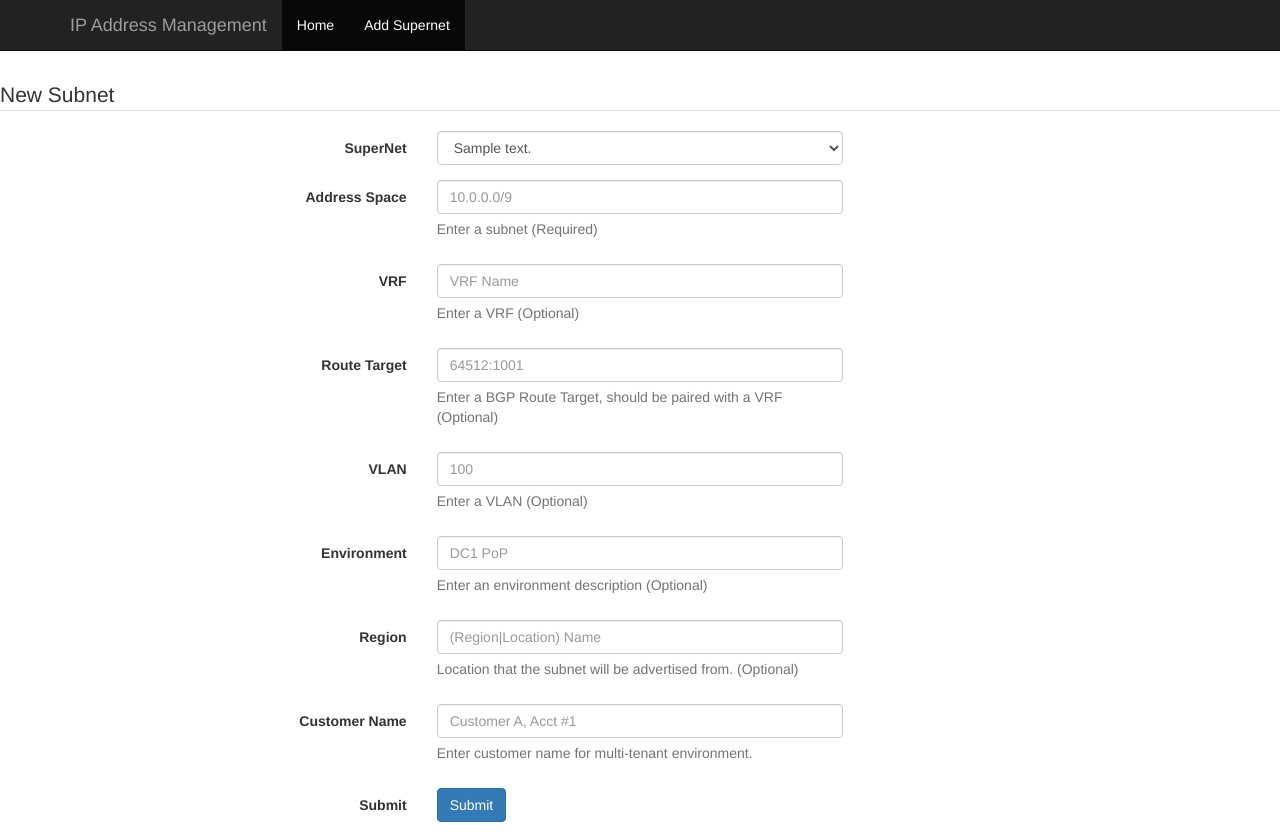
After one commit to ljb-2000/django_ipam, a Django app: page /ipam/subnet/new/ in a window 1280 px wide. The commit adds this page. Run offline with Django 3.2, Linux system fonts and the light colour scheme; tables that the repository leaves empty hold one stand-in row (values such as "Sample post"); some libraries are stand-ins or nearby versions.

Commit message:
initial work on subnets

```diff
--- a/ipam/forms.py
+++ b/ipam/forms.py
@@ -1,6 +1,7 @@
 from django import forms
 
 from .models import SuperBlock
+from .models import Subnet
 
 class NewSuperNet(forms.ModelForm):
     address_space = forms.CharField(label='address_space')
@@ -8,4 +9,24 @@ class NewSuperNet(forms.ModelForm):
 
     class Meta:
         model = SuperBlock
-        fields = ('address_space', 'region',)
+        fields = ('address_space', 'region')
+
+
+class NewSubNet(forms.ModelForm):
+    address_space = forms.CharField(label='address_space')
+    vrf = forms.CharField(label='vrf', required=False)
+    route_target = forms.CharField(label='route_target', required=False)
+    vlan_id = forms.CharField(label='vlan_id', required=False)
+    environment = forms.CharField(label='environment', required=False)
+    region = forms.CharField(label='region', required=False)
+    customer_name = forms.CharField(label='customer_name', required=False)
+
+    class Meta:
+        model = Subnet
+        fields = ('address_space',
+                  'vrf',
+                  'route_target',
+                  'vlan_id',
+                  'environment',
+                  'region',
+                  'customer_name')
--- a/ipam/urls.py
+++ b/ipam/urls.py
@@ -13,5 +13,7 @@ urlpatterns = [
     url(r'^supernet/id/(?P<supernet_id>[0-9]+)/$', views.view_supernet,
         name='view_supernet'),
     url(r'^subnet/id/(?P<subnet_id>[0-9]+)/$', views.view_subnet,
-        name='view_subnet')
+        name='view_subnet'),
+    url(r'^subnet/new/$', views.new_subnet,
+        name='new_subnet'),
 ]
--- a/ipam/views.py
+++ b/ipam/views.py
@@ -9,6 +9,7 @@ from .models import SuperBlock
 from .models import Subnet
 
 from .forms import NewSuperNet
+from .forms import NewSubNet
 
 import netaddr
 
@@ -105,3 +106,42 @@ def delete_supernet(request, supernet_id):
 
 def view_subnet(request, subnet_id):
     return HttpResponse("Subnet ID: {}".format(subnet_id))
+
+
+def new_subnet(request):
+    supernets_list = SuperBlock.objects.all()
+    if request.method == 'POST':
+        form = NewSubNet(request.POST)
+        if form.is_valid():
+            address_space = form.cleaned_data['address_space']
+            vrf = form.cleaned_data['vrf']
+            route_target = form.cleaned_data['route_target']
+            vlan_id = form.cleaned_data['vlan_id']
+            environment = form.cleaned_data['environment']
+            region = form.cleaned_data['region']
+            customer_name = form.cleaned_data['customer_name']
+            try:
+                new = Subnet(address_space = address_space,
+                             vrf = vrf,
+                             route_target = route_target,
+                             vlan_id = vlan_id,
+                             environment = environment,
+                             region = region,
+                             customer_name = customer_name)
+                new.save()
+                messages.success(request, "{0} was successfully added."
+                                 .format(address_space))
+            except:
+                raise
+                messages.error(request, "Error adding {0}."
+                               .format(address_space))
+                return HttpResponseRedirect('/ipam/subnet/new/')
+            return HttpResponseRedirect('/ipam/')
+        else:
+            messages.error(request, "Invalid request.")
+            return HttpResponseRedirect('/ipam/subnet/new/')
+    else:
+        form = NewSubNet()
+        return render(request, 'ipam/new_subnet.html',
+                      {'form': form,
+                       'supernets_list': supernets_list})
--- /dev/null
+++ b/templates/ipam/new_subnet.html
@@ -0,0 +1,96 @@
+{% extends '_base.html' %}
+
+{% block content %}
+<form class="form-horizontal" method="POST">
+<fieldset>
+{% csrf_token %}
+
+<!-- Form Name -->
+<legend>New Subnet</legend>
+
+<!-- Select Basic -->
+<div class="form-group">
+  <label class="col-md-4 control-label" for="super_block">SuperNet</label>
+  <div class="col-md-4">
+    <select id="super_block" name="super_block" class="form-control">
+{% for supernet in supernets_list %}
+      <option value="{{ supernet }}">{{ supernet }}</option>
+{% endfor %}
+    </select>
+  </div>
+</div>
+
+<!-- Text input-->
+<div class="form-group">
+  <label class="col-md-4 control-label" for="address_space">Address Space</label>
+  <div class="col-md-4">
+  <input id="address_space" name="address_space" type="text" placeholder="10.0.0.0/9" class="form-control input-md" required="">
+  <span class="help-block">Enter a subnet (Required)</span>
+  </div>
+</div>
+
+<!-- Text input-->
+<div class="form-group">
+  <label class="col-md-4 control-label" for="vrf">VRF</label>
+  <div class="col-md-4">
+  <input id="vrf" name="vrf" type="text" placeholder="VRF Name" class="form-control input-md">
+  <span class="help-block">Enter a VRF (Optional)</span>
+  </div>
+</div>
+
+<!-- Text input-->
+<div class="form-group">
+  <label class="col-md-4 control-label" for="route_target">Route Target</label>
+  <div class="col-md-4">
+  <input id="route_target" name="route_target" type="text" placeholder="64512:1001" class="form-control input-md">
+  <span class="help-block">Enter a BGP Route Target, should be paired with a VRF (Optional)</span>
+  </div>
+</div>
+
+<!-- Text input-->
+<div class="form-group">
+  <label class="col-md-4 control-label" for="vlan_id">VLAN</label>
+  <div class="col-md-4">
+  <input id="vlan_id" name="vlan_id" type="text" placeholder="100" class="form-control input-md">
+  <span class="help-block">Enter a VLAN (Optional)</span>
+  </div>
+</div>
+
+<!-- Text input-->
+<div class="form-group">
+  <label class="col-md-4 control-label" for="environment">Environment</label>
+  <div class="col-md-4">
+  <input id="environment" name="environment" type="text" placeholder="DC1 PoP" class="form-control input-md">
+  <span class="help-block">Enter an environment description (Optional)</span>
+  </div>
+</div>
+
+<!-- Text input-->
+<div class="form-group">
+  <label class="col-md-4 control-label" for="region">Region</label>
+  <div class="col-md-4">
+  <input id="region" name="region" type="text" placeholder="(Region|Location) Name" class="form-control input-md">
+  <span class="help-block">Location that the subnet will be advertised from. (Optional)</span>
+  </div>
+</div>
+
+<!-- Text input-->
+<div class="form-group">
+  <label class="col-md-4 control-label" for="customer_name">Customer Name</label>
+  <div class="col-md-4">
+  <input id="customer_name" name="customer_name" type="text" placeholder="Customer A, Acct #1" class="form-control input-md">
+  <span class="help-block">Enter customer name for multi-tenant environment.</span>
+  </div>
+</div>
+
+<!-- Button -->
+<div class="form-group">
+  <label class="col-md-4 control-label" for="submit">Submit</label>
+  <div class="col-md-4">
+    <button id="submit" name="submit" class="btn btn-primary">Submit</button>
+  </div>
+</div>
+
+</fieldset>
+</form>
+{% endblock %}
--- a/templates/ipam/supernet.html
+++ b/templates/ipam/supernet.html
@@ -4,6 +4,7 @@
 {% if supernet %}
 <h1> {{ supernet.address_space }} </h1>
 
+<a href="/ipam/subnet/new/"><button type="button" class="btn btn-info">New Subnet</button></a>
 <a href="/ipam/supernet/edit/{{ supernet.id }}/"><button type="button" class="btn btn-warning">Edit</button></a>
 <a href="/ipam/supernet/delete/{{ supernet.id }}/"><button type="button" class="btn btn-danger">Delete</button></a>
 
```
